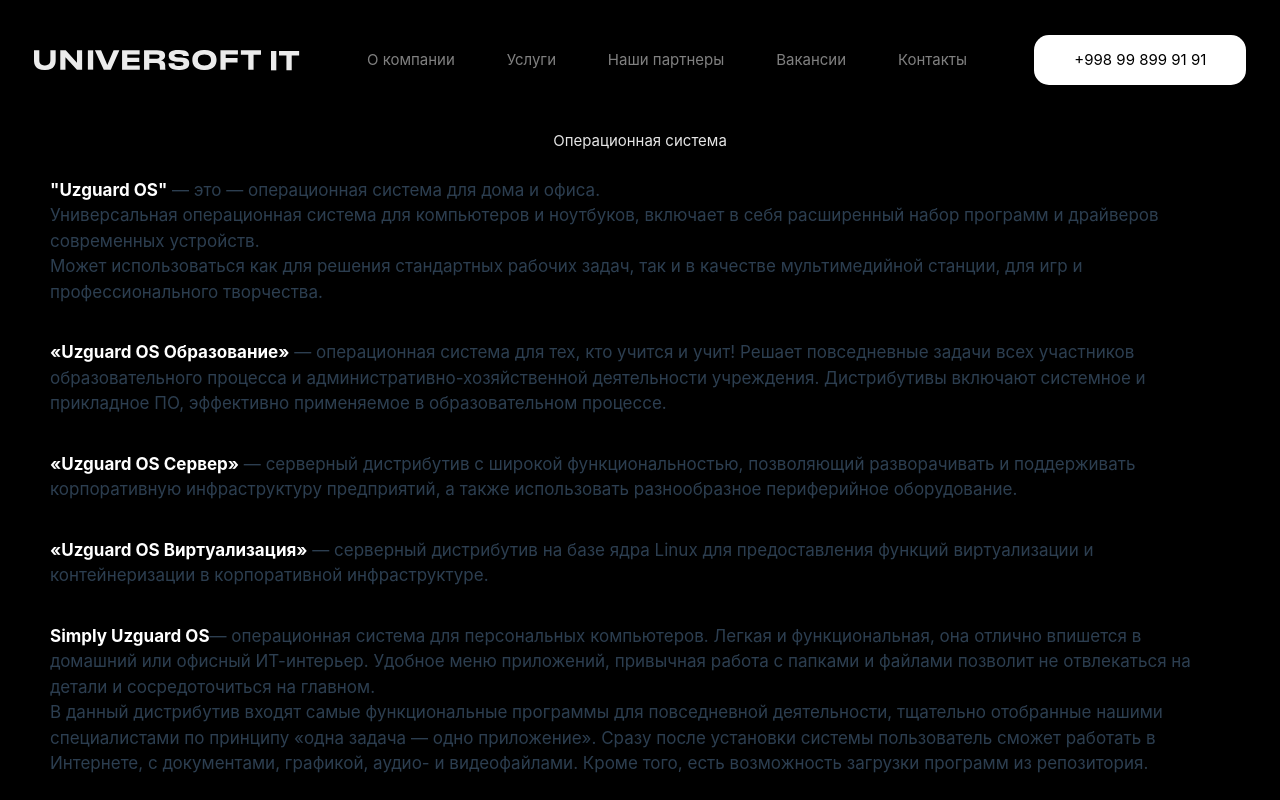
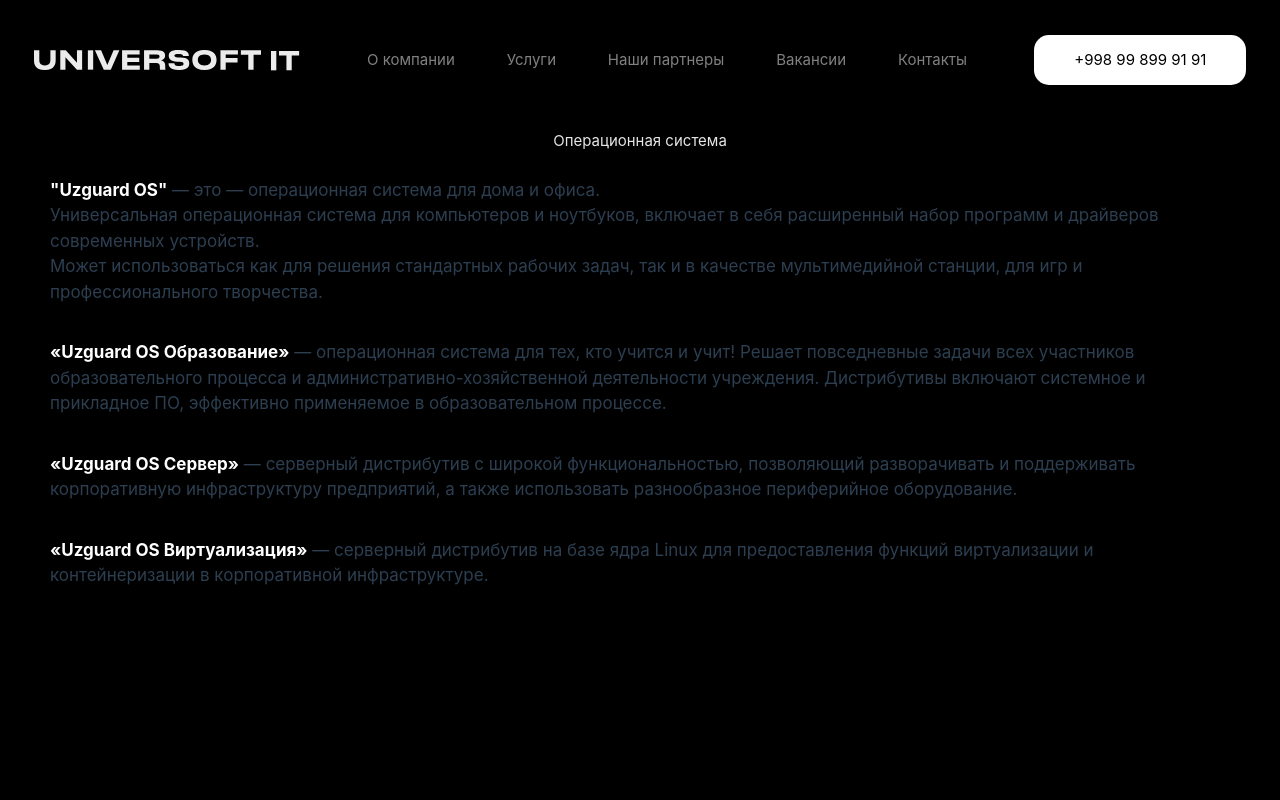
Before and after one commit to arlekin-menetil/universoft-front, a Vue app: page /operation_system in a window 1280 px wide. Shown: the top 800 px of the page. Built offline with nearby package versions, Linux system fonts and the light colour scheme.

Commit message:
operation system

```diff
--- a/src/components/ServicePage/OperatingSystem.vue
+++ b/src/components/ServicePage/OperatingSystem.vue
@@ -18,9 +18,6 @@
             <p><span>«Uzguard OS Сервер»</span> — серверный дистрибутив с широкой функциональностью,
                 позволяющий разворачивать и поддерживать корпоративную инфраструктуру предприятий, а также использовать разнообразное периферийное оборудование.</p>
                 <p><span>«Uzguard OS Виртуализация»</span> — серверный дистрибутив на базе ядра Linux для предоставления функций виртуализации и контейнеризации в корпоративной инфраструктуре.</p>
-                <p><span>Simply Uzguard OS</span>— операционная система для персональных компьютеров. Легкая и функциональная, она отлично впишется в домашний или офисный ИТ-интерьер. Удобное меню приложений, привычная работа с папками и файлами позволит не отвлекаться на детали и сосредоточиться на главном. <br>
-                    В данный дистрибутив входят самые функциональные программы для повседневной деятельности, тщательно отобранные нашими специалистами по принципу «одна задача — одно приложение». Сразу после установки системы пользователь сможет работать в Интернете, с документами, графикой, аудио- и видеофайлами. Кроме того, есть возможность загрузки программ из репозитория.
-                    </p>
         </div>
     </div>
                 <Footer />
```
